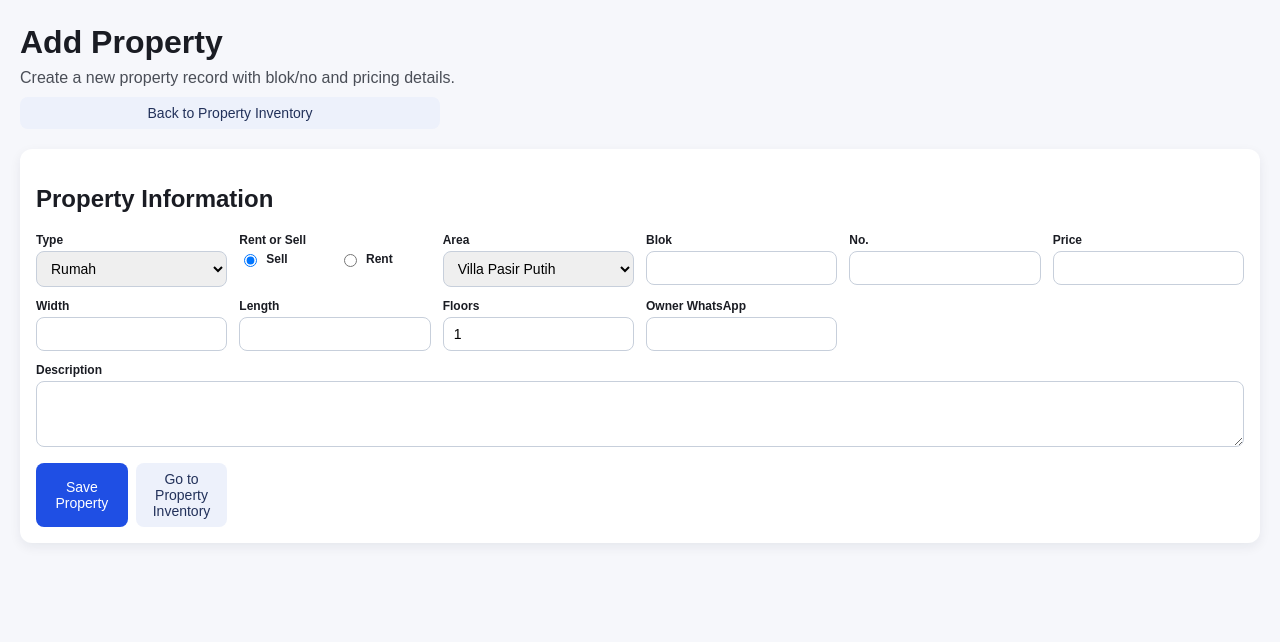
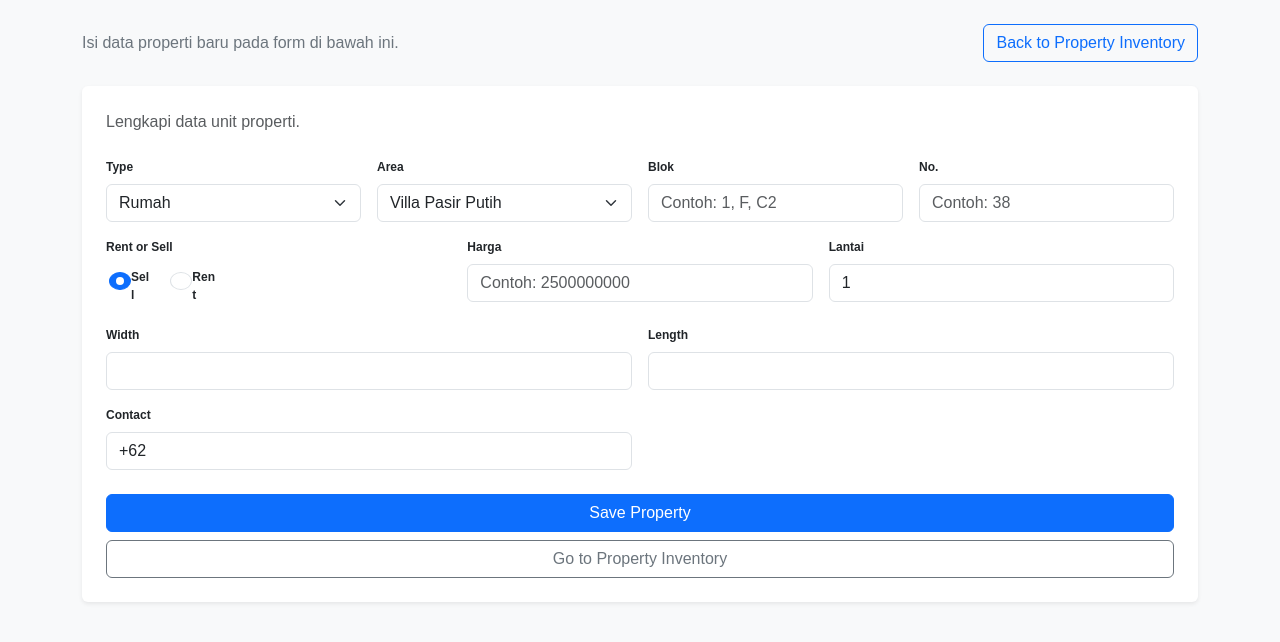
Before and after one commit to felichn/iconproperty, a Django app: page /properties/add/ in a window 1280 px wide. Shown: the top 642 px of the page. Run offline with Django 5.2, Linux system fonts and the light colour scheme; some libraries are stand-ins or nearby versions.

Commit message:
Redesign add page with Bootstrap and updated labels
Co-authored-by: felichn <felichn@users.noreply.github.com>

```diff
--- a/inventory/static/inventory/add_property.jsx
+++ b/inventory/static/inventory/add_property.jsx
@@ -16,8 +16,7 @@ const defaultForm = {
   length: "",
   floors: 1,
   area: "Villa Pasir Putih",
-  owner_whatsapp_number: "",
-  description: "",
+  owner_whatsapp_number: "+62",
 };
 
 function AddPropertyApp() {
@@ -37,6 +36,20 @@ function AddPropertyApp() {
     { value: "rent", label: "Rent" },
   ];
 
+  function formatContactValue(rawValue) {
+    if (!rawValue) {
+      return "+62";
+    }
+    if (rawValue.startsWith("+62")) {
+      return rawValue;
+    }
+    const trimmed = rawValue.replace(/^\+/, "");
+    if (trimmed.startsWith("62")) {
+      return `+${trimmed}`;
+    }
+    return `+62${trimmed}`;
+  }
+
   async function createProperty(event) {
     event.preventDefault();
     setErrorMessage("");
@@ -52,11 +65,12 @@ function AddPropertyApp() {
       if (!response.ok) {
         throw new Error(data.error || "Failed to create property.");
       }
+      const areaOptions = areaOptionsByPropertyType[formData.property_type] || [""];
       setFormData({
         ...defaultForm,
         property_type: formData.property_type,
         listing_mode: formData.listing_mode,
-        area: (areaOptionsByPropertyType[formData.property_type] || [""])[0],
+        area: areaOptions[0],
       });
       setStatusMessage(`Unit "${data.unit}" created successfully.`);
     } catch (error) {
@@ -67,12 +81,15 @@ function AddPropertyApp() {
   }
 
   return (
-    <section className="panel">
-      <h2>Property Information</h2>
-      <form onSubmit={createProperty} className="grid columns-4">
-        <div>
-          <label>Type</label>
+    <section className="card shadow-sm border-0">
+      <div className="card-body p-4">
+        <p className="text-muted mb-4">Lengkapi data unit properti.</p>
+        <form onSubmit={createProperty}>
+          <div className="row g-3">
+            <div className="col-md-3">
+              <label className="form-label">Type</label>
               <select
+                className="form-select"
                 value={formData.property_type}
                 onChange={(e) => {
                   const selectedType = e.target.value;
@@ -91,27 +108,11 @@ function AddPropertyApp() {
                 ))}
               </select>
             </div>
-        <div>
-          <label>Rent or Sell</label>
-          <div className="actions-inline">
-            {listingModeOptions.map((option) => (
-              <label key={option.value} style={{ display: "flex", alignItems: "center", gap: "6px", marginBottom: 0 }}>
-                <input
-                  type="radio"
-                  name="listing_mode"
-                  value={option.value}
-                  checked={formData.listing_mode === option.value}
-                  onChange={(e) => setFormData((prev) => ({ ...prev, listing_mode: e.target.value }))}
-                  style={{ width: "auto" }}
-                />
-                {option.label}
-              </label>
-            ))}
-          </div>
-        </div>
-        <div>
-          <label>Area</label>
+
+            <div className="col-md-3">
+              <label className="form-label">Area</label>
               <select
+                className="form-select"
                 value={formData.area}
                 onChange={(e) => setFormData((prev) => ({ ...prev, area: e.target.value }))}
                 required
@@ -123,35 +124,80 @@ function AddPropertyApp() {
                 ))}
               </select>
             </div>
-        <div>
-          <label>Blok</label>
+
+            <div className="col-md-3">
+              <label className="form-label">Blok</label>
               <input
+                className="form-control"
                 value={formData.block}
                 onChange={(e) => setFormData((prev) => ({ ...prev, block: e.target.value }))}
+                placeholder="Contoh: 1, F, C2"
                 required
               />
             </div>
-        <div>
-          <label>No.</label>
+
+            <div className="col-md-3">
+              <label className="form-label">No.</label>
               <input
+                className="form-control"
                 value={formData.unit_no}
                 onChange={(e) => setFormData((prev) => ({ ...prev, unit_no: e.target.value }))}
+                placeholder="Contoh: 38"
                 required
               />
             </div>
-        <div>
-          <label>Price</label>
+
+            <div className="col-md-4">
+              <label className="form-label d-block">Rent or Sell</label>
+              <div className="d-flex gap-3 pt-1">
+                {listingModeOptions.map((option) => (
+                  <div className="form-check" key={option.value}>
                     <input
+                      className="form-check-input"
+                      type="radio"
+                      name="listing_mode"
+                      value={option.value}
+                      id={`listing-mode-${option.value}`}
+                      checked={formData.listing_mode === option.value}
+                      onChange={(e) => setFormData((prev) => ({ ...prev, listing_mode: e.target.value }))}
+                    />
+                    <label className="form-check-label" htmlFor={`listing-mode-${option.value}`}>
+                      {option.label}
+                    </label>
+                  </div>
+                ))}
+              </div>
+            </div>
+
+            <div className="col-md-4">
+              <label className="form-label">Harga</label>
+              <input
+                className="form-control"
                 type="number"
                 step="0.01"
                 value={formData.price}
                 onChange={(e) => setFormData((prev) => ({ ...prev, price: e.target.value }))}
+                placeholder="Contoh: 2500000000"
                 required
               />
             </div>
-        <div>
-          <label>Width</label>
+
+            <div className="col-md-4">
+              <label className="form-label">Lantai</label>
               <input
+                className="form-control"
+                type="number"
+                min="1"
+                value={formData.floors}
+                onChange={(e) => setFormData((prev) => ({ ...prev, floors: e.target.value }))}
+                required
+              />
+            </div>
+
+            <div className="col-md-6">
+              <label className="form-label">Width</label>
+              <input
+                className="form-control"
                 type="number"
                 step="0.01"
                 value={formData.width}
@@ -159,9 +205,11 @@ function AddPropertyApp() {
                 required
               />
             </div>
-        <div>
-          <label>Length</label>
+
+            <div className="col-md-6">
+              <label className="form-label">Length</label>
               <input
+                className="form-control"
                 type="number"
                 step="0.01"
                 value={formData.length}
@@ -169,43 +217,35 @@ function AddPropertyApp() {
                 required
               />
             </div>
-        <div>
-          <label>Floors</label>
+
+            <div className="col-md-6">
+              <label className="form-label">Contact</label>
               <input
-            type="number"
-            min="1"
-            value={formData.floors}
-            onChange={(e) => setFormData((prev) => ({ ...prev, floors: e.target.value }))}
+                className="form-control"
+                value={formData.owner_whatsapp_number}
+                onChange={(e) => setFormData((prev) => ({
+                  ...prev,
+                  owner_whatsapp_number: formatContactValue(e.target.value),
+                }))}
+                placeholder="+628123456789"
                 required
               />
             </div>
-        <div>
-          <label>Owner WhatsApp</label>
-          <input
-            value={formData.owner_whatsapp_number}
-            onChange={(e) => setFormData((prev) => ({ ...prev, owner_whatsapp_number: e.target.value }))}
-            required
-          />
           </div>
-        <div style={{ gridColumn: "1 / -1" }}>
-          <label>Description</label>
-          <textarea
-            rows="3"
-            value={formData.description}
-            onChange={(e) => setFormData((prev) => ({ ...prev, description: e.target.value }))}
-          />
-        </div>
-        <div className="actions-inline">
-          <button type="submit" disabled={saving}>
+
+          <div className="d-flex flex-wrap gap-2 mt-4">
+            <button type="submit" className="btn btn-primary" disabled={saving}>
               {saving ? "Saving..." : "Save Property"}
             </button>
-          <button type="button" className="light" onClick={() => window.location.assign("/")}>
+            <button type="button" className="btn btn-outline-secondary" onClick={() => window.location.assign("/")}>
               Go to Property Inventory
             </button>
           </div>
         </form>
-      {errorMessage && <p className="status-error">{errorMessage}</p>}
-      {statusMessage && <p className="status-success">{statusMessage}</p>}
+
+        {errorMessage && <div className="alert alert-danger mt-3 mb-0">{errorMessage}</div>}
+        {statusMessage && <div className="alert alert-success mt-3 mb-0">{statusMessage}</div>}
+      </div>
     </section>
   );
 }
--- a/inventory/templates/inventory/add_property.html
+++ b/inventory/templates/inventory/add_property.html
@@ -5,19 +5,20 @@
     <meta charset="UTF-8" />
     <meta name="viewport" content="width=device-width, initial-scale=1.0" />
     <title>Add Property</title>
+    <link
+        href="https://cdn.jsdelivr.net/npm/bootstrap@5.3.3/dist/css/bootstrap.min.css"
+        rel="stylesheet"
+        integrity="sha384-QWTKZyjpPEjISv5WaRU9OFeRpok6YctnYmDr5pNlyT2bRjXh0JMhjY6hW+ALEwIH"
+        crossorigin="anonymous"
+    />
     <link rel="stylesheet" href="{% static 'inventory/styles.css' %}" />
 </head>
-<body>
-    <header class="page-header">
-        <h1>Add Property</h1>
-        <p>Create a new property record with blok/no and pricing details.</p>
-        <div class="actions-inline" style="max-width: 420px; margin-top: 10px;">
-            <a href="{% url 'inventory-page' %}">
-                <button type="button" class="light">Back to Property Inventory</button>
-            </a>
+<body class="bg-light">
+    <main class="container py-4">
+        <div class="d-flex flex-column flex-md-row gap-3 justify-content-between align-items-md-center mb-4">
+            <p class="text-secondary mb-0">Isi data properti baru pada form di bawah ini.</p>
+            <a href="{% url 'inventory-page' %}" class="btn btn-outline-primary">Back to Property Inventory</a>
         </div>
-    </header>
-    <main>
         <div id="add-property-root"></div>
     </main>
 
--- a/inventory/tests.py
+++ b/inventory/tests.py
@@ -200,4 +200,4 @@ class PropertyApiTests(TestCase):
     def test_add_property_page_route_is_available(self):
         response = self.client.get("/properties/add/")
         self.assertEqual(response.status_code, 200)
-        self.assertContains(response, "Add Property")
+        self.assertContains(response, "Isi data properti baru")
```
Lines whose indentation alone changed are shown as unchanged.
